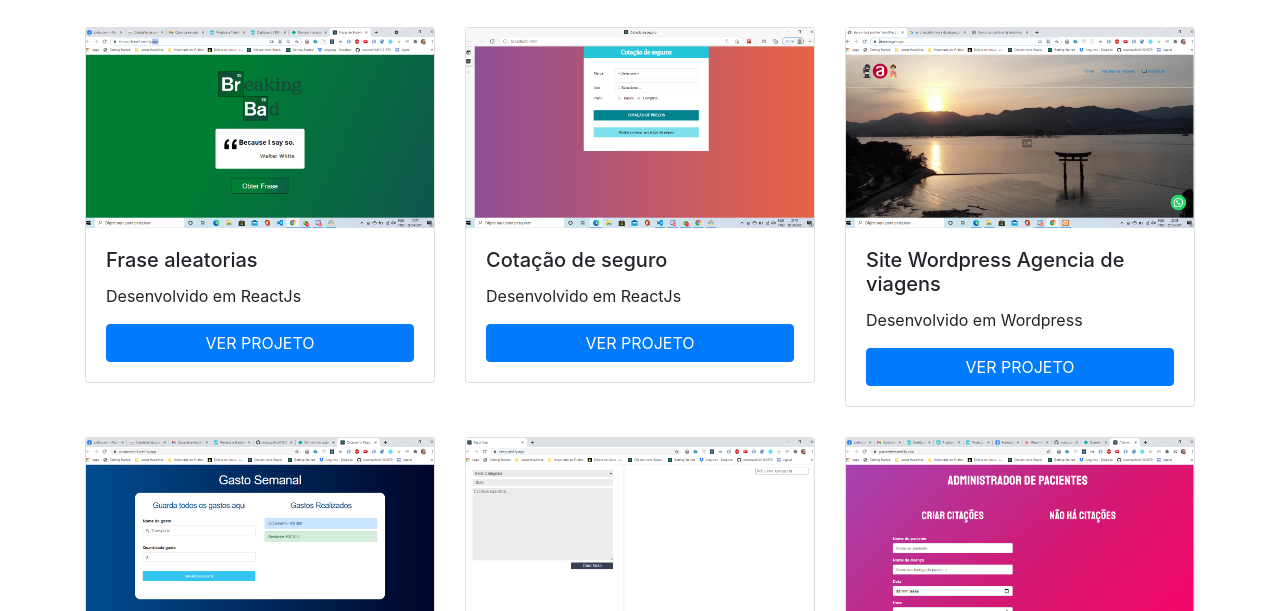
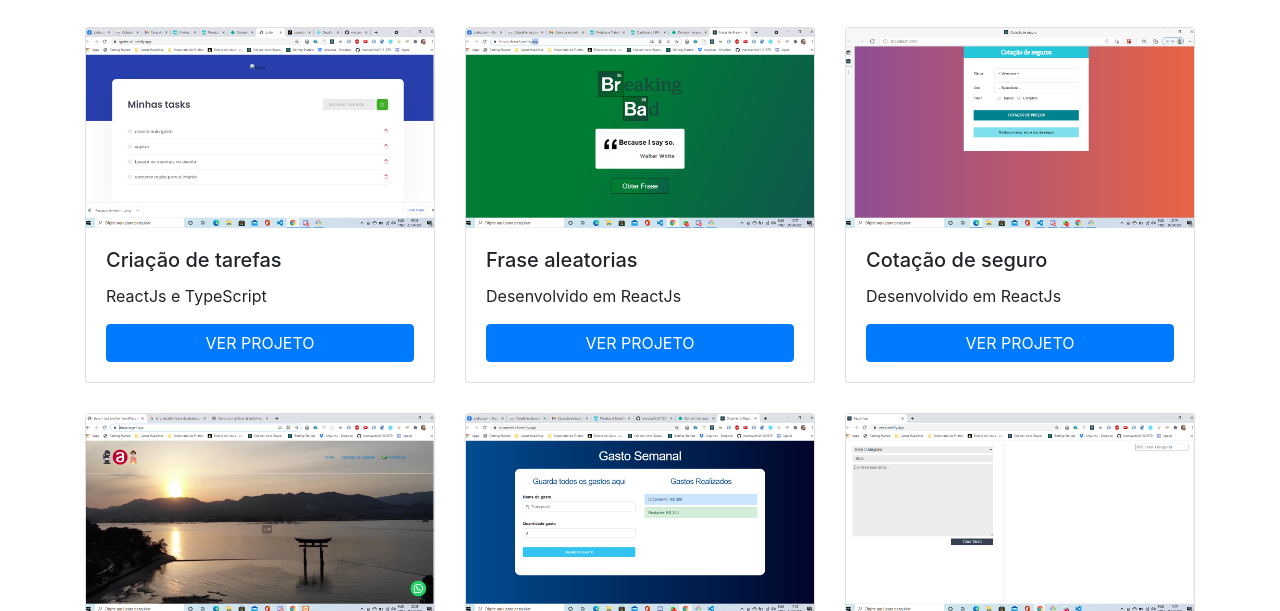
Before and after one commit to marcoavfcc01121979/Curriculum, a Gatsby site: page /projetos in a window 1280 px wide. Shown: the part 185-796 px from the top of the page. Built offline with nearby package versions, Linux system fonts and the light colour scheme; Gatsby itself is replaced by a stand-in of ours.

Commit message:
atualizado

```diff
--- a/utils/projetos.js
+++ b/utils/projetos.js
@@ -13,8 +13,15 @@ import orcamento from '../src/images/Orcamento.png';
 import wordpress from '../src/images/wp.png';
 import seguro from '../src/images/seguro.png';
 import frase from '../src/images/frase.png';
+import task from '../src/images/task.png';
 
 export default [
+    {
+        title: "Criação de tarefas",
+        description: "ReactJs e TypeScript ",
+        url: "https://ignite-o1.netlify.app/",
+        image: task
+    },
     {
         title: "Frase aleatorias",
         description: "Desenvolvido em ReactJs ",
```
Also changed, not shown: src/images/task.png (added).
